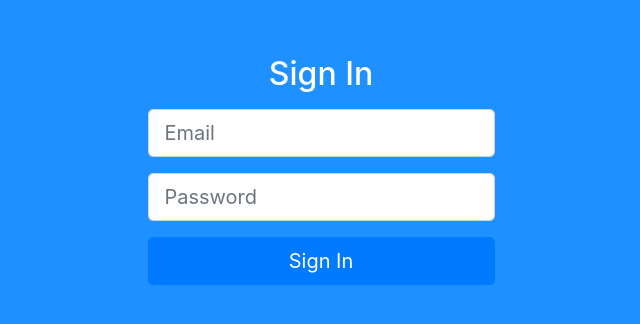
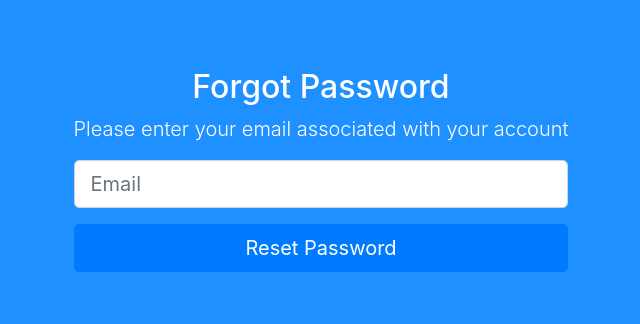
Before and after one commit to gersly/day1-signup-client, a React (Create React App) app: page / in a window 1280 px wide. Shown: the part 230-554 px from the top of the page, without its empty margins (319-959 px from the left). Built offline with nearby package versions, Linux system fonts and the light colour scheme.

Commit message:
Added forgotpassword components

```diff
--- a/src/App.js
+++ b/src/App.js
@@ -2,12 +2,13 @@ import React from 'react';
 import './App.css';
 import SignUpContainer from './components/SignUp/SignUpContainer';
 import SignInContainer from './components/SignIn/SignInContainer'
+import ForgotPasswordContainer from './components/ForgotPassword/ForgotPasswordContainer';
 
 function App() {
   return (
     <div className="App">
       <header className="App-header">
-       <SignInContainer />
+       <ForgotPasswordContainer />
       </header>
     </div>
   );
--- /dev/null
+++ b/src/components/ForgotPassword/ForgotPasswordContainer.js
@@ -0,0 +1,12 @@
+import React, { Component } from 'react'
+import ForgotPasswordForm from './ForgotPasswordForm'
+
+export default class ForgotPasswordContainer extends Component {
+    render() {
+        return (
+            <div>
+                <ForgotPasswordForm />
+            </div>
+        )
+    }
+}
--- /dev/null
+++ b/src/components/ForgotPassword/ForgotPasswordForm.js
@@ -0,0 +1,27 @@
+import React, { Component } from 'react'
+
+export default class ForgotPasswordForm extends Component {
+    render() {
+        return (
+            <div>
+                <h2>Forgot Password</h2>
+            <form>
+                <p
+                className="lead">
+                Please enter your email associated with your account
+                </p>
+                <input
+                type="text"
+                placeholder="Email"
+                className="form-control form-control-lg
+                my-3"
+                />
+                <button
+                type="submit"
+                className="btn btn-lg btn-primary btn-block"
+                >Reset Password</button>
+                </form>
+            </div>
+        )
+    }
+}
```
